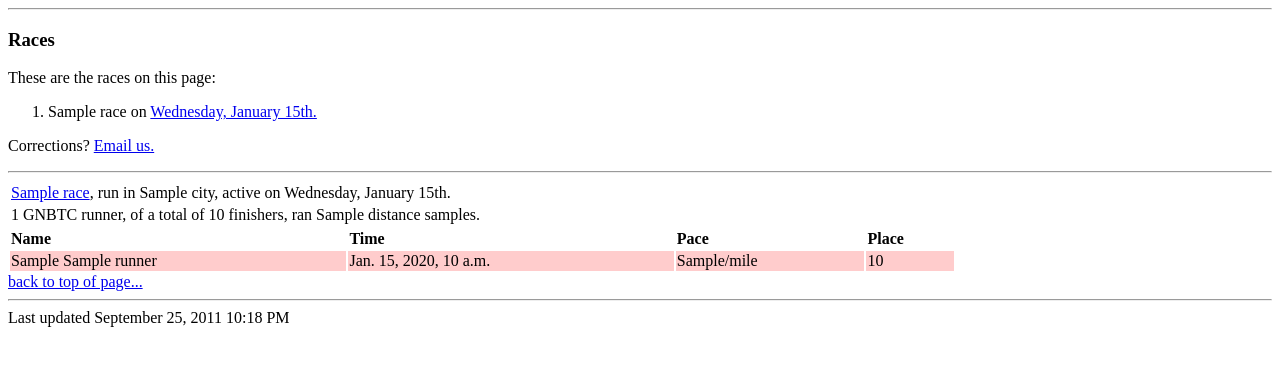
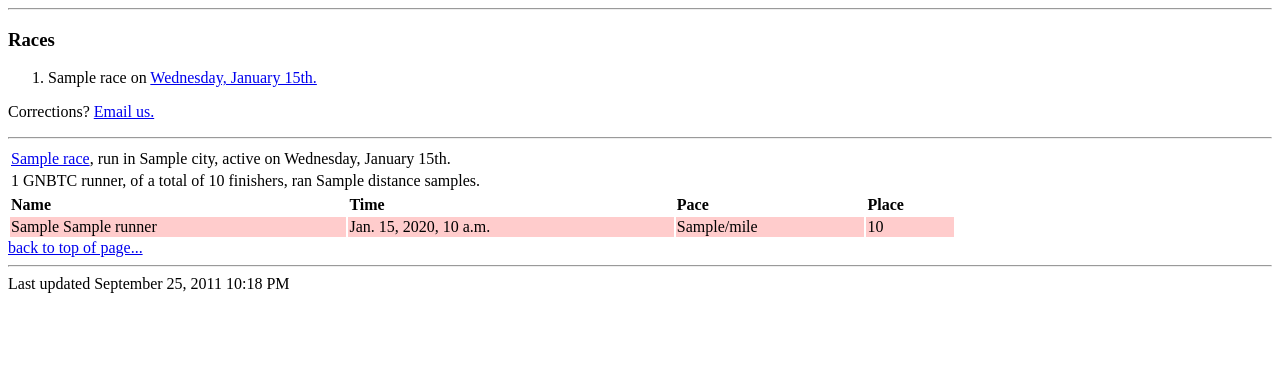
Before and after one commit to vinnymurphy/coolrun, a Django app: template templates/results/yyyy_mm.html in a window 1280 px wide. Shown: the top 366 px of the page. Run offline with Django 3.2, Linux system fonts and the light colour scheme; the template is opened without the code that fills it: most values are stand-ins (such as "Sample title", 1, 10 or a date in 2020).

Commit message:
remove useless 'these are the races...'

```diff
--- a/templates/results/yyyy_mm.html
+++ b/templates/results/yyyy_mm.html
@@ -5,7 +5,6 @@
 {% if races %}
 <hr id="top">
 <h3>Races</h3>
-<p>These are the races on this page:</p>
   <ol>
 {% for race in races %}
 {% if race.results.count %}
```
